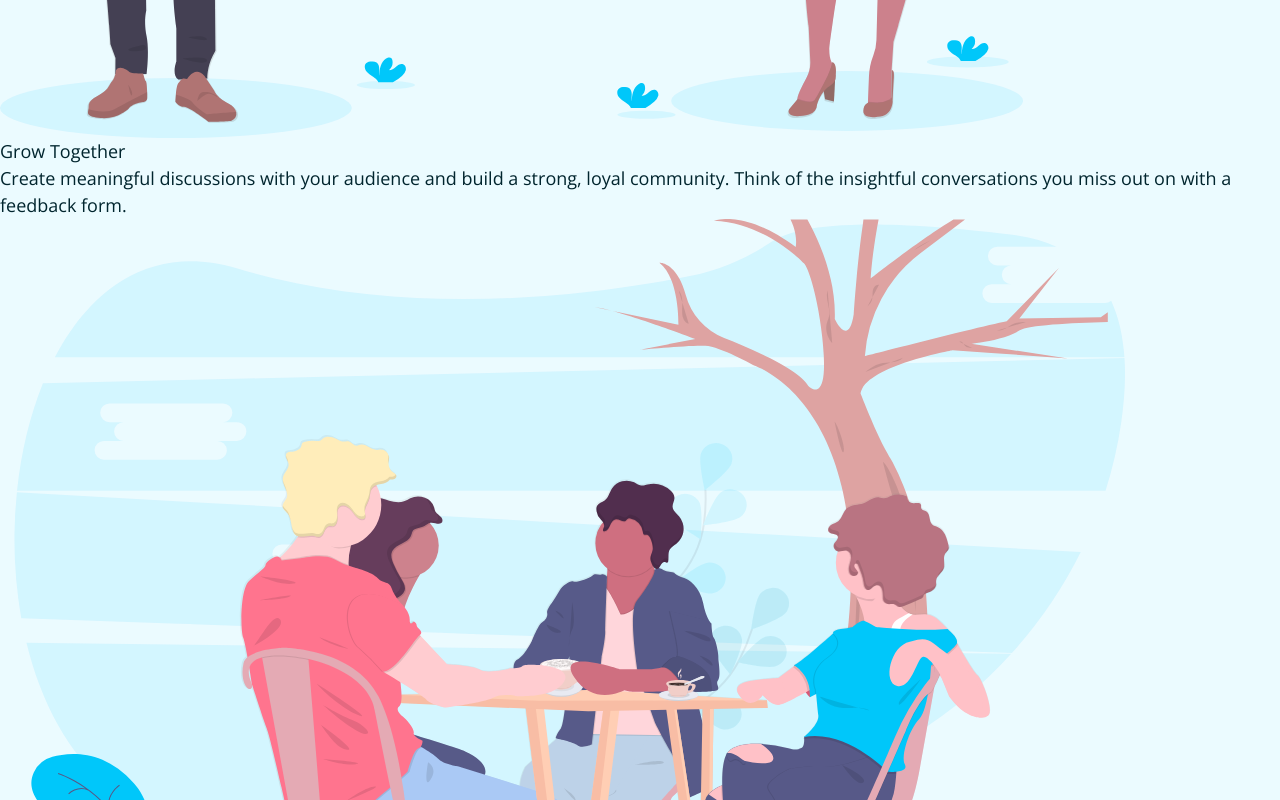
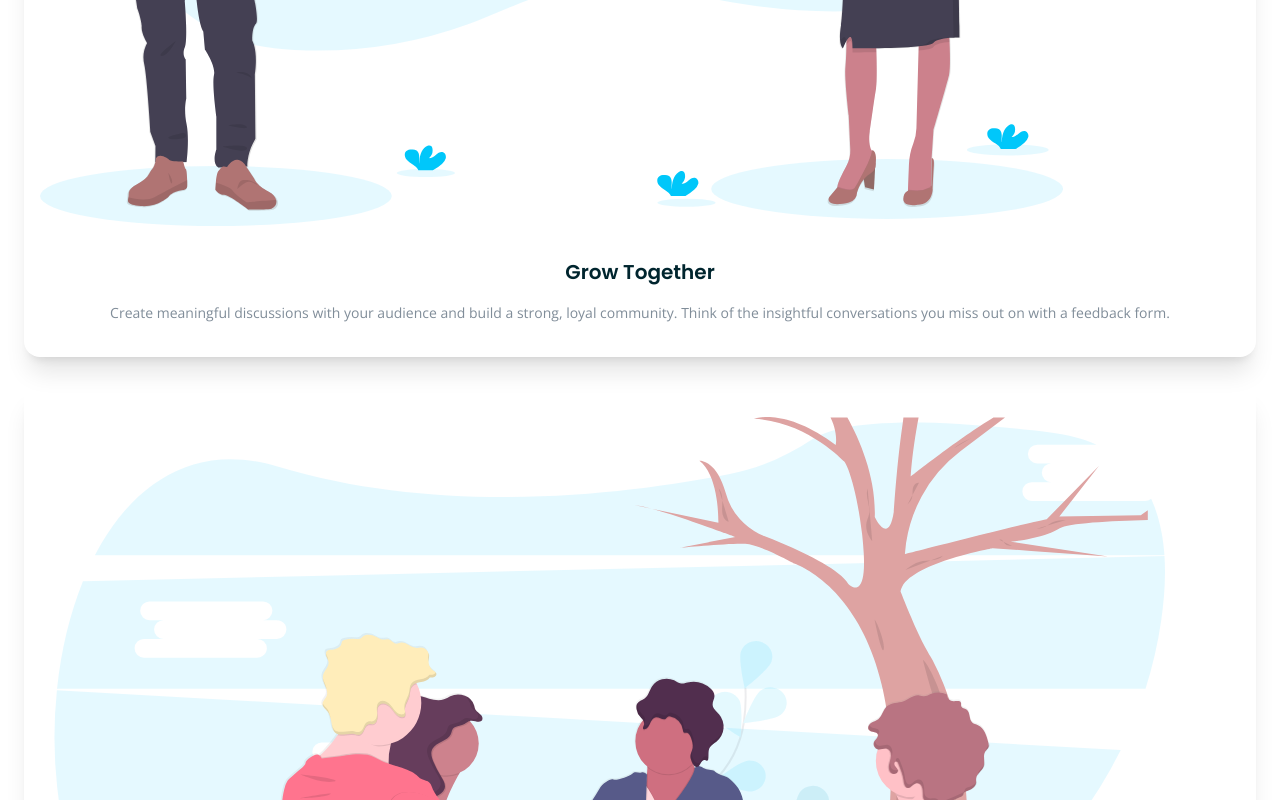
Before and after one commit to rafaelwillen/huddle-landing-page, a React (Vite) app: page / in a window 1280 px wide. Shown: the part 1500-2300 px from the top of the page. Built offline with nearby package versions, Linux system fonts and the light colour scheme.

Commit message:
Style the main's sections

```diff
--- a/src/App.tsx
+++ b/src/App.tsx
@@ -2,7 +2,7 @@ import flowingConversations from "./assets/images/illustration-flowing-conversat
 import growTogether from "./assets/images/illustration-grow-together.svg";
 import yourUsers from "./assets/images/illustration-your-users.svg";
 import BodySections, {
-  SectionCardType
+  SectionCardType,
 } from "./components/sections/BodySections";
 import Header from "./components/sections/Header";
 
@@ -34,7 +34,7 @@ function App() {
   return (
     <>
       <Header />
-      <main>
+      <main className="container mx-auto mt-14 px-6 bg-white">
         <BodySections sectionCards={sectionCards} />
       </main>
     </>
--- a/src/components/sections/BodySections.tsx
+++ b/src/components/sections/BodySections.tsx
@@ -12,10 +12,15 @@ const BodySections: FC<{ sectionCards: SectionCardType[] }> = ({
   return (
     <>
       {sectionCards.map(({ content, heading, imgSrc }, index) => (
-        <section key={index}>
+        <section
+          className="shadow-xl mb-7 last:mb-0 rounded-2xl py-8 px-4 text-center"
+          key={index}
+        >
           <img src={imgSrc} alt={heading} />
-          <h2>{heading}</h2>
-          <p>{content}</p>
+          <h2 className="mt-8 mb-4 font-heading font-bold text-darkCyan text-xl">
+            {heading}
+          </h2>
+          <p className="text-sm text-blue leading-relaxed">{content}</p>
         </section>
       ))}
     </>
--- a/src/components/sections/Header.tsx
+++ b/src/components/sections/Header.tsx
@@ -3,7 +3,7 @@ import huddleLogo from "../../assets/images/logo.svg";
 
 const Header = () => {
   return (
-    <div className="bg-hero-pattern-mobile bg-cover bg-center bg-no-repeat lg:bg-hero-pattern-desktop h-screen">
+    <div className="bg-hero-pattern-mobile bg-cover bg-center bg-no-repeat lg:bg-hero-pattern-desktop min-h-screen bg-paleCyan">
       <header className="container m-auto">
         <div className="flex justify-between items-center py-5 px-3">
           <img
--- a/src/index.css
+++ b/src/index.css
@@ -3,6 +3,6 @@
 @tailwind utilities;
 
 body {
-    @apply bg-paleCyan text-darkCyan font-main;
+    @apply text-darkCyan font-main;
     font-size: 1.125rem;
 }
```
